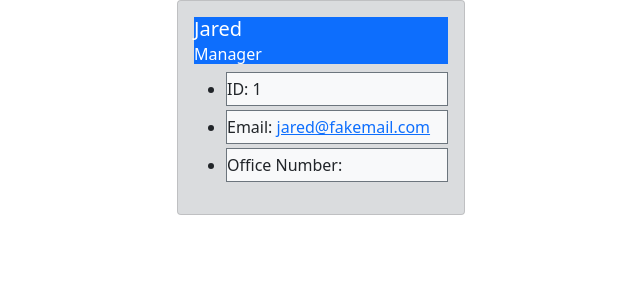
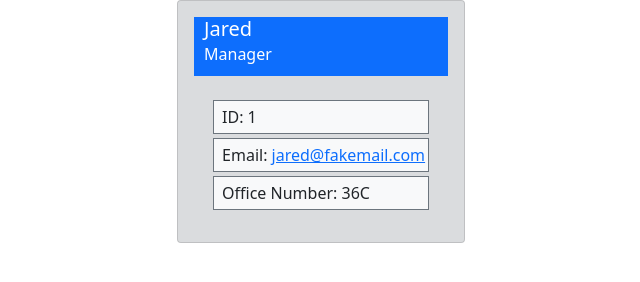
Before and after one commit to Tschram93/team-builder, a website: page temp/sandbox.html in a window 1280 px wide. Shown: the whole page, without its empty margins (319-959 px from the left). Drawn offline with nearby package versions, Linux system fonts and the light colour scheme.

Commit message:
manager card basic template set up(not finished

```diff
--- a/temp/sandbox.html
+++ b/temp/sandbox.html
@@ -7,23 +7,30 @@
     <meta name="viewport" content="width=device-width, initial-scale=1.0">
     <link href="https://cdn.jsdelivr.net/npm/bootstrap@5.1.3/dist/css/bootstrap.min.css" rel="stylesheet"
         integrity="sha384-1BmE4kWBq78iYhFldvKuhfTAU6auU8tT94WrHftjDbrCEXSU1oBoqyl2QvZ6jIW3" crossorigin="anonymous">
+    <link rel="stylesheet" href="../dist/style.css">
 
     <title>Sandbox FOR TESTING</title>
 </head>
 <header>
+
     <div class="d-flex justify-content-center flex-wrap">
-        <div class="card bg-secondary bg-opacity-25 " style="width: 18rem;">
+        <div class="card bg-secondary bg-opacity-25" style="width: 18rem;">
             <div class="card-body">
-                <section class="bg-primary text-white">
+                <!-- Get the blue background top to take up entirety with no grey/whitespace -->
+                <section class="bg-primary text-white pb-1">
                     <h5 class="card-title">Jared </h5>
                     <h6 class="card-subtitle mb-2">Manager</h6>
                 </section>
-                <ul class="lh-lg">
-                    <li class="bg-light border border-secondary mb-1">ID: 1</li>
-                    <li class="bg-light border border-secondary mb-1">Email: <a
-                            href="mailto: jaredm@fakemail.com">jared@fakemail.com</a></li>
-                    <li class="bg-light border border-secondary">Office Number: </li>
-                </ul>
+                <!-- Figure out how to remove the black solid circles (bullets) for the list -->
+                <div>
+                    <ul class="list-unstyled lh-lg mt-4 d-flex flex-wrap justify-content-center">
+                        <li class="bg-light border border-secondary mb-1">ID: 1</li>
+                        <li class="bg-light border border-secondary mb-1">Email: <a
+                                href="mailto: jaredm@fakemail.com">jared@fakemail.com</a></li>
+                        <li class="bg-light border border-secondary">Office Number: <span class="officeNum">36C</span>
+                        </li>
+                    </ul>
+                </div>
             </div>
 
 
```
Also changed, not shown: src/generate..js (+26 -0 lines), dist/index.html, dist/style.css.
